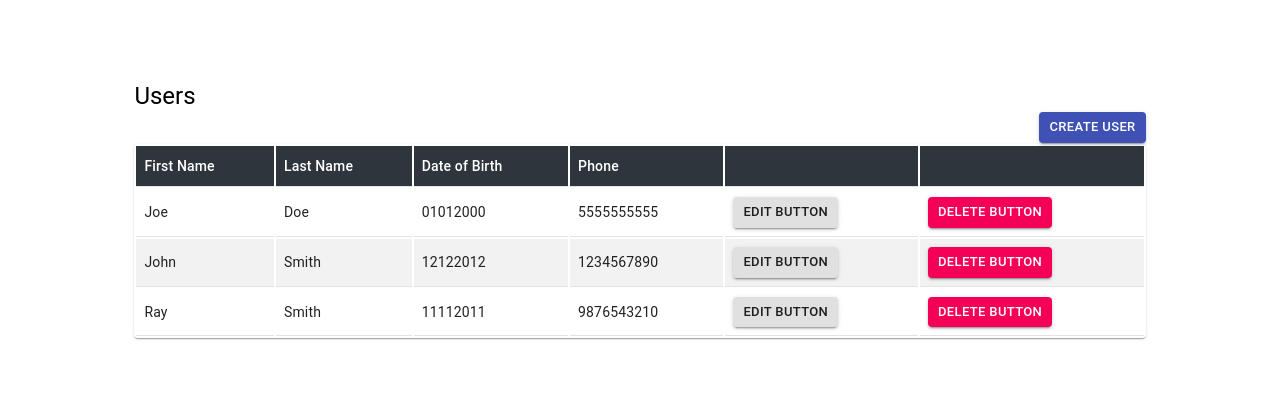
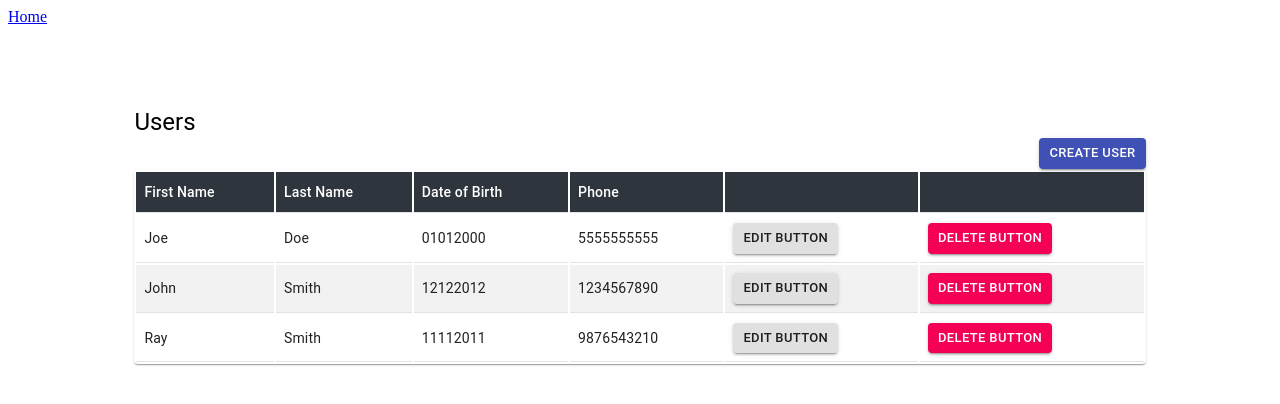
Before and after one commit to i-mckinney/regulatory-dashboard, a React (Create React App) app in the folder userapp/: page / in a window 1280 px wide. Shown: the top 404 px of the page. Built offline with nearby package versions, Linux system fonts and the light colour scheme.

Commit message:
Add documentation, Add Header component, and Integrate user delete to show data flow

```diff
--- a/userapp/src/components/App.js
+++ b/userapp/src/components/App.js
@@ -4,12 +4,14 @@ import UserTable from './user/UserTable'
 import UserCreate from './user/UserCreate'
 import UserEdit from './user/UserEdit'
 import UserDelete from './user/UserDelete'
+import Header from './Header';
 
 function App() {
   return (
     <div className="ui container">
       <BrowserRouter>
         <div>
+          <Header />
           <Switch>
             <Route path="/" exact component={UserTable} />
             <Route path="/user/new" component={UserCreate}  />
--- /dev/null
+++ b/userapp/src/components/Header.js
@@ -0,0 +1,14 @@
+import React from "react";
+import { Link } from "react-router-dom";
+
+const Header = () => {
+  return (
+    <div className="ui secondary pointing menu">
+      <Link to="/" className="item">
+        Home
+      </Link>
+    </div>
+  );
+};
+
+export default Header;
--- a/userapp/src/components/user/UserDelete.js
+++ b/userapp/src/components/user/UserDelete.js
@@ -1,4 +1,5 @@
 import React from 'react'
+import { withRouter } from 'react-router-dom'
 import { makeStyles, Button, Modal } from '@material-ui/core';
 
 // Styling used for MaterialUI
@@ -70,7 +71,7 @@ const UserDelete = (props) => {
             {`Are you sure you want to delete this user: ${props.location.state.FirstName} ${props.location.state.LastName}?`}
           </div>
           <div className={userDeleteClasses.actions}>
-            <Button size="medium" className={userDeleteClasses.uiButton} onClick={() => (props.history.push({ pathname: "/", state: { type: "DELETE"} }))} variant="contained" color="secondary">Delete</Button>
+            <Button size="medium" className={userDeleteClasses.uiButton} onClick={() => (props.history.push({ pathname: "/", state: { type: "DELETE", payload: props.location.state.ID} }))} variant="contained" color="secondary">Delete</Button>
             <Button size="medium" className={userDeleteClasses.uiButton} href="/" variant="contained" color="default">Cancel</Button>
           </div>
         </div>
@@ -92,4 +93,4 @@ const UserDelete = (props) => {
         )
 }
 
-export default UserDelete
+export default withRouter(UserDelete)
--- a/userapp/src/components/user/UserTable.js
+++ b/userapp/src/components/user/UserTable.js
@@ -1,4 +1,5 @@
 import React, { useState, useEffect } from 'react'
+import { withRouter } from 'react-router-dom'
 import HelixTable from "../table/HelixTable"
 import { makeStyles, Button, Typography, TableCell } from '@material-ui/core'
 
@@ -58,6 +59,7 @@ const userTableStyles = makeStyles(() => ({
 }))
 
 /**
+ * @param {Object} props Using the history location to route next component with data state
  * @return {JSX} UserTable site
  * routed at /
  */
@@ -91,7 +93,7 @@ const UserTable = (props) => {
             Label: "",
             ID: "DeleteButton",
         }
-    ])
+    ], [])
 
     // Data Processed from API Results
     const [rows, setRows] = useState([
@@ -118,21 +120,29 @@ const UserTable = (props) => {
         },
     ])
 
+    /**
+     * Renders only when it is mounted at first
+     * It will receive a type & payload from the props.location.state
+     * Depending on the type of the state, it will perform the follow CRUD operations
+     */
     useEffect(() => {
         const currentState = props.location.state
         if(currentState) {
-            const { type, user } = currentState
-            console.log('type', type, ' user', user)
+            const { type, payload } = currentState
             switch(type) {
                 case "CREATE":
-                    setRows([ ...rows, user])
+                    setRows(rows => [ ...rows, payload ])
+                    break
+                case "DELETE":
+                    const copyRows = rows.filter((row) => (row.ID !== payload.ID))
+                    setRows(rows => [ ...copyRows ])
                     break
                 default:
                     break
             }
         }
 
-    }, [])
+    }, [props.location.state])
 
     /**
      * @param {object} row represent object pertaining data regarding the api result
@@ -147,7 +157,7 @@ const UserTable = (props) => {
                 </TableCell>
             )
         }
-        else if( columnID === "DeleteButton") {
+        else if(columnID === "DeleteButton") {
             return (
                 <TableCell key={columnID}>
                     <Button size="small" onClick={() => (props.history.push({ pathname: `/user/delete/${row.ID}`, state: row }))} variant="contained" color="secondary">Delete Button</Button>
@@ -174,4 +184,4 @@ const UserTable = (props) => {
     )
 }
 
-export default UserTable
+export default withRouter(UserTable)
```
